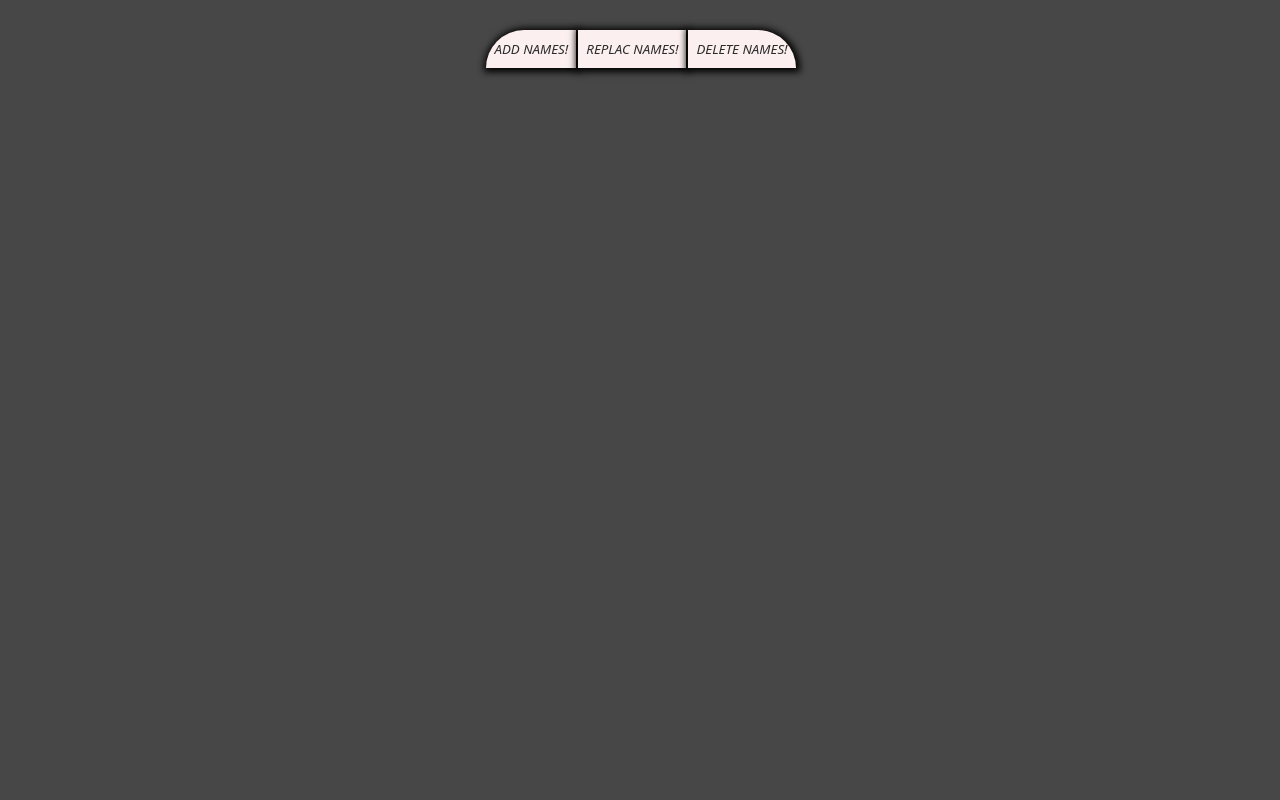
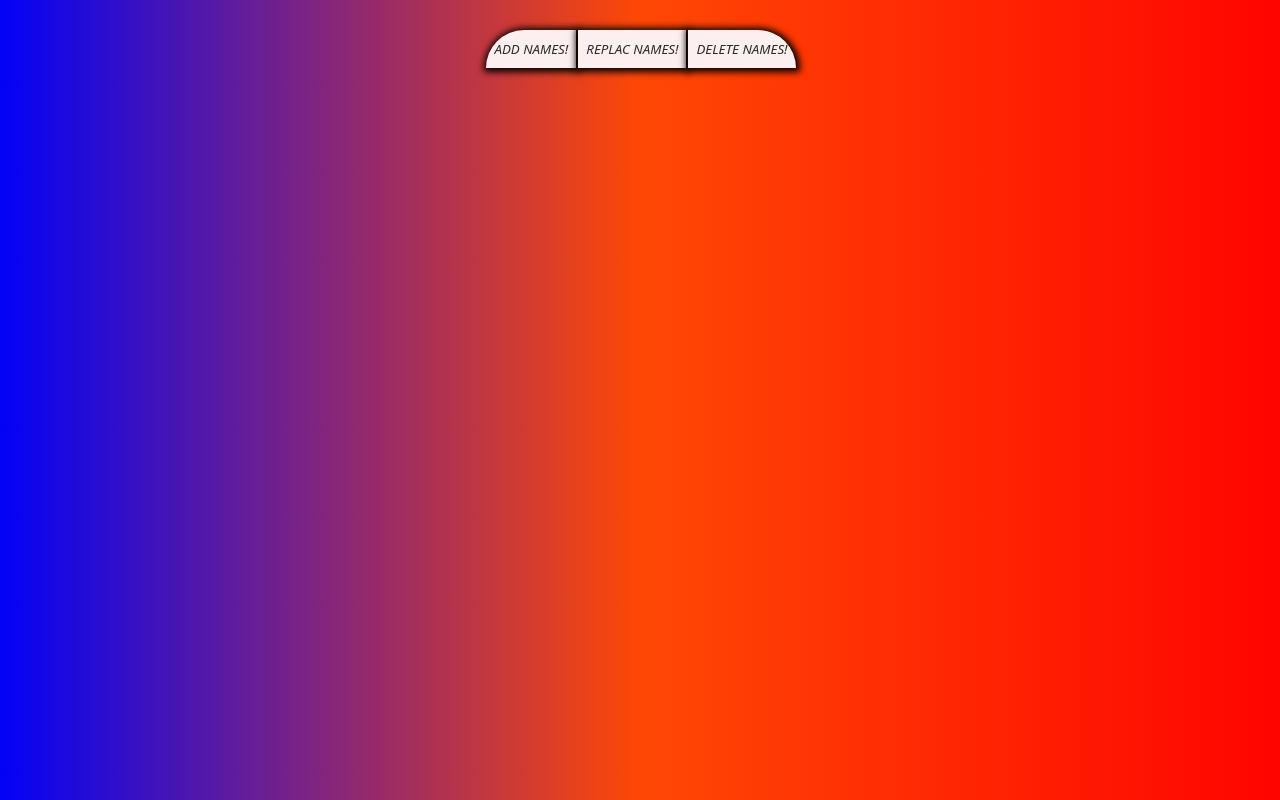
Before and after one commit to uzairjanmalik/add-replace-and-delete-names.gtihub.io, a plain HTML site: page index.html in a window 1280 px wide. Drawn offline with Linux system fonts and the light colour scheme; a web font is replaced by a local one.

Commit message:
linear gradient added

```diff
--- a/style.css
+++ b/style.css
@@ -6,7 +6,8 @@
 }
 
 body {
-    background-color: rgb(72, 71, 71);
+    /* background-color: rgb(72, 71, 71); */
+    background-image: linear-gradient( to right,rgb(2, 2, 247),rgb(255, 72, 5),rgb(255, 4, 0));
 }
 
 button {
```
